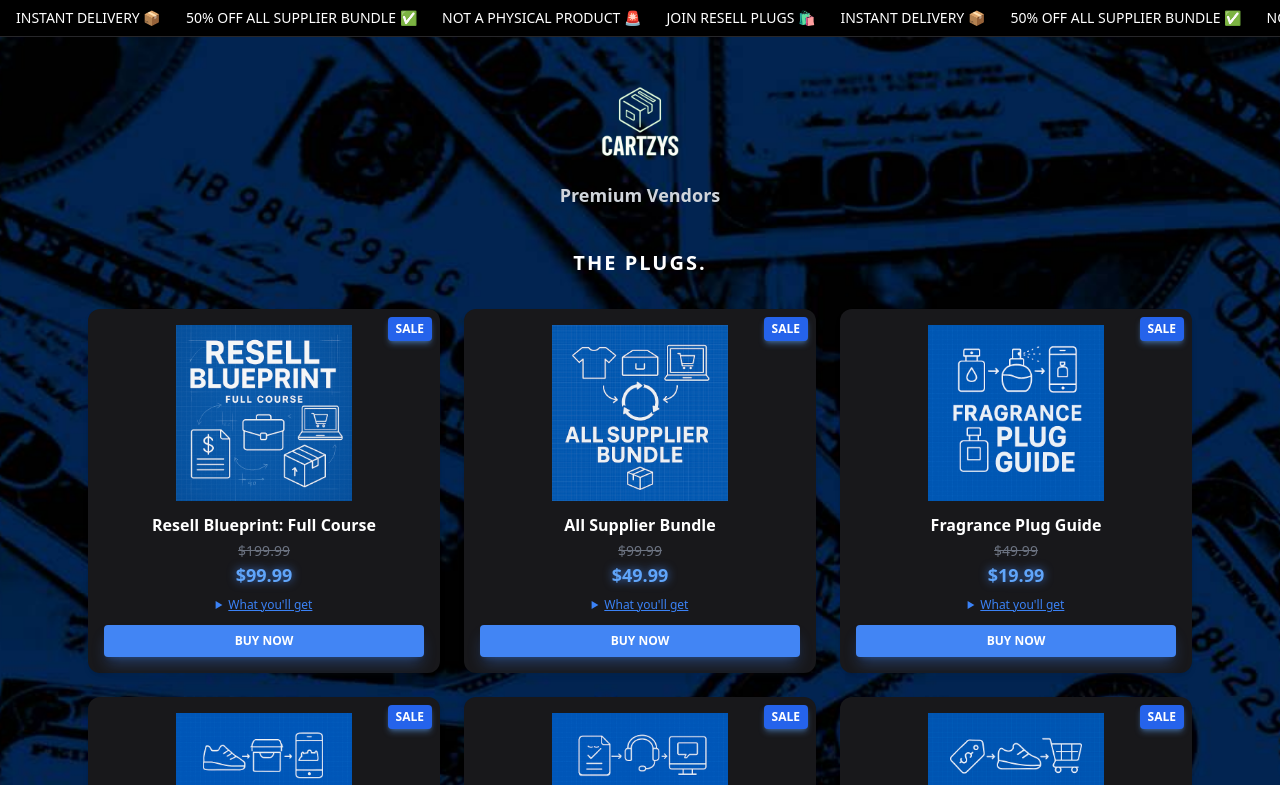
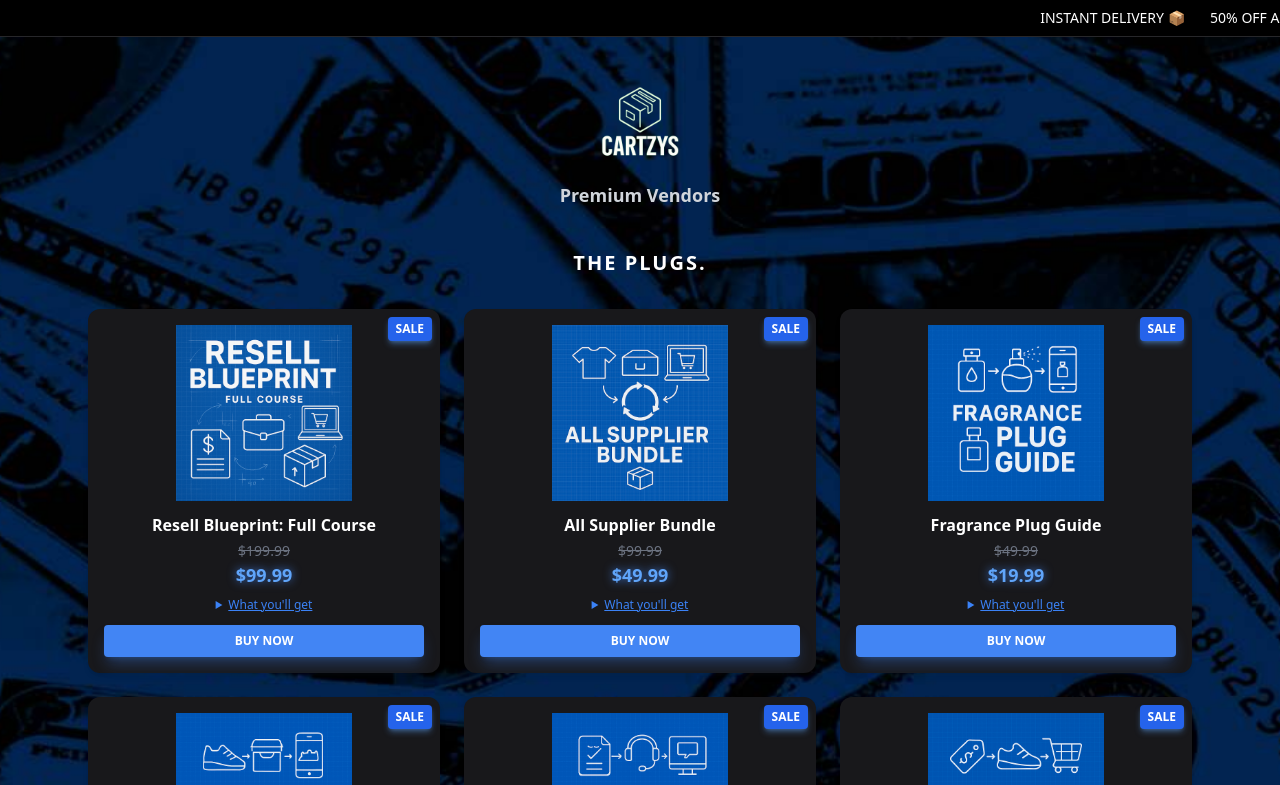
Before and after one commit to Lockz3116/cartzys-supply, a Next.js app: page / in a window 1280 px wide. Shown: the top 785 px of the page. Built offline with nearby package versions, Linux system fonts and the light colour scheme.

Commit message:
Update globals.css

```diff
--- a/styles/globals.css
+++ b/styles/globals.css
@@ -1,3 +1,17 @@
 @tailwind base;
 @tailwind components;
 @tailwind utilities;
+@keyframes marquee {
+  0% {
+    transform: translateX(100%);
+  }
+  100% {
+    transform: translateX(-100%);
+  }
+}
+
+.animate-marquee {
+  display: inline-block;
+  animation: marquee 30s linear infinite;
+  white-space: nowrap;
+}
```
